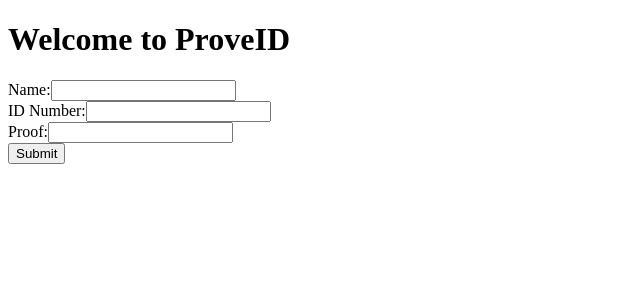
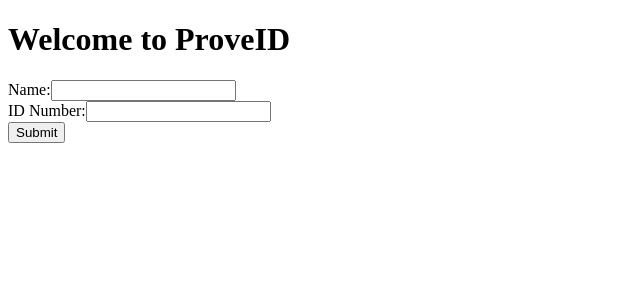
Before and after one commit to virjilakrum/PID, a React app in the folder frontend/: page / in a window 1280 px wide. Shown: the top 300 px of the page, without its empty margins (0-640 px from the left). Built offline with nearby package versions, Linux system fonts and the light colour scheme.

Commit message:
update IdentityForm to Generate Proofs

```diff
--- a/frontend/src/pages/IdentityForm.js
+++ b/frontend/src/pages/IdentityForm.js
@@ -1,13 +1,27 @@
 import React, { useState } from "react";
+import snarkjs from "snarkjs";
 
 const IdentityForm = () => {
   const [name, setName] = useState("");
   const [idNumber, setIdNumber] = useState("");
   const [proof, setProof] = useState("");
 
-  const handleSubmit = (e) => {
+  const handleSubmit = async (e) => {
     e.preventDefault();
-    //.. zk proof part ..
+    const proof = await generateProof(name, idNumber);
+    setProof(proof);
+
+    // Submit proof to backend
+  };
+
+  const generateProof = async (name, idNumber) => {
+    const input = { name, idNumber };
+    const { proof, publicSignals } = await snarkjs.groth16.fullProve(
+      input,
+      "identity.wasm",
+      "identity.zkey",
+    );
+    return proof;
   };
 
   return (
@@ -30,15 +44,6 @@
         />
       </label>
       <br />
-      <label>
-        Proof:
-        <input
-          type="text"
-          value={proof}
-          onChange={(e) => setProof(e.target.value)}
-        />
-      </label>
-      <br />
       <button type="submit">Submit</button>
     </form>
   );
```
